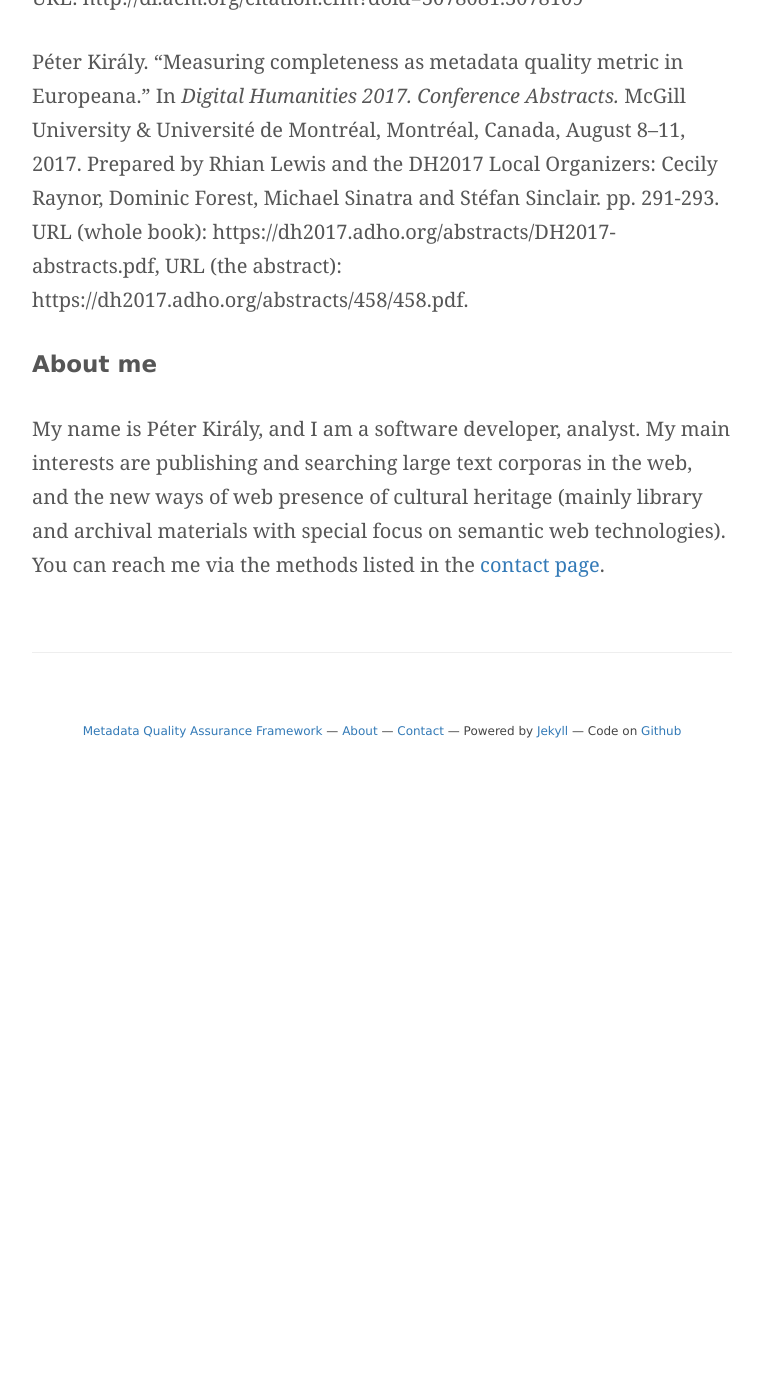
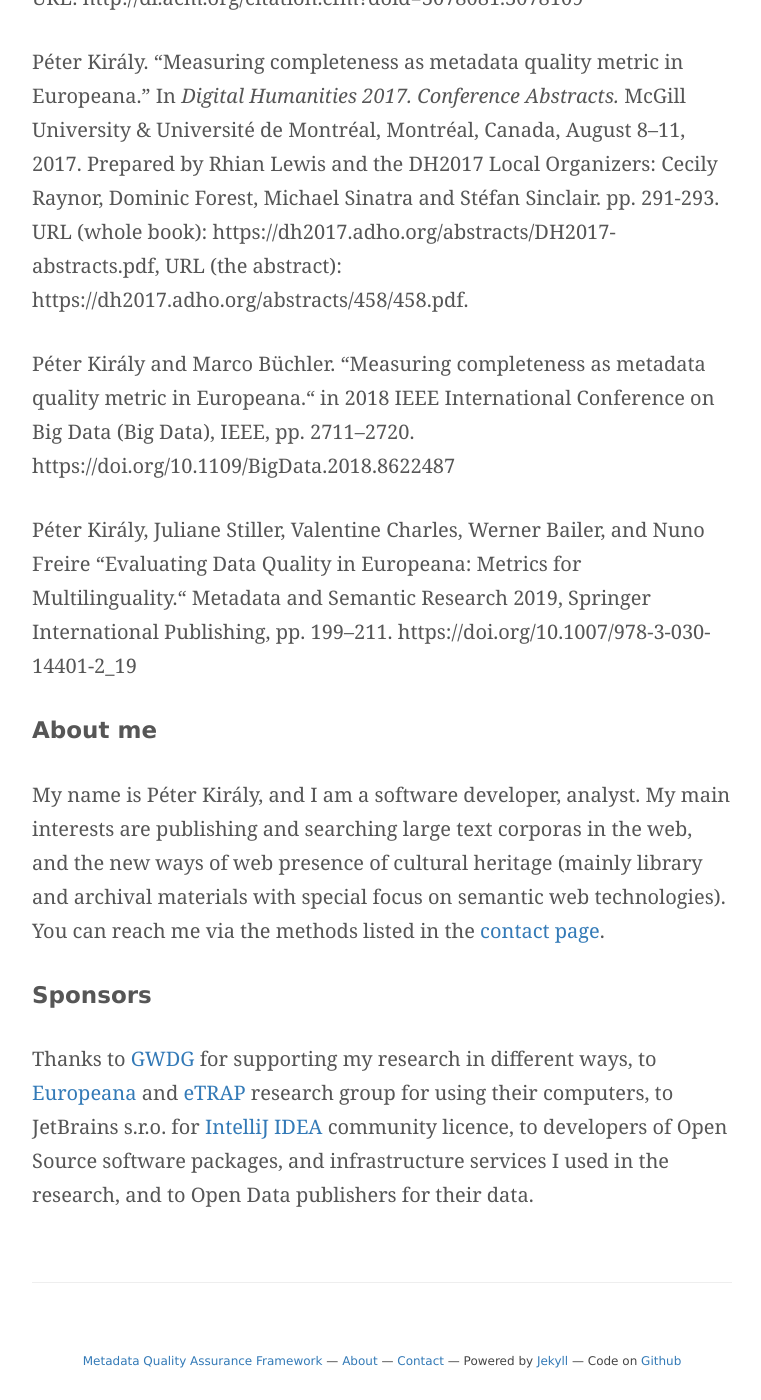
Before and after one commit to pkiraly/pkiraly.github.io, a Jekyll site: the page built from about.md, in a window 1280 px wide and 1400 px high, scrolled down 2292 px. Shown: the whole window, without its empty margins (258-1019 px from the left). Built offline with Jekyll 4.4.1, drawn with Linux system fonts in a browser that asks for light colours; nearby versions of some CDN libraries; some web fonts are replaced; comment, search, counter and statistics services are not loaded; before the commit the page ends 3062 px from its top, so only the background shows below that.

Commit message:
Update about.md

```diff
--- a/about.md
+++ b/about.md
@@ -38,5 +38,13 @@ URL: http://dl.acm.org/citation.cfm?doid=3078081.3078109
 
 Péter Király. “Measuring completeness as metadata quality metric in Europeana.” In *Digital Humanities 2017. Conference Abstracts.* McGill University & Université de Montréal, Montréal, Canada, August 8–11, 2017. Prepared by Rhian Lewis and the DH2017 Local Organizers: Cecily Raynor, Dominic Forest, Michael Sinatra and Stéfan Sinclair. pp. 291-293. URL (whole book): https://dh2017.adho.org/abstracts/DH2017-abstracts.pdf, URL (the abstract): https://dh2017.adho.org/abstracts/458/458.pdf.
 
+Péter Király and Marco Büchler. “Measuring completeness as metadata quality metric in Europeana.“ in 2018 IEEE International Conference on Big Data (Big Data), IEEE, pp. 2711–2720. https://doi.org/10.1109/BigData.2018.8622487
+
+Péter Király, Juliane Stiller, Valentine Charles, Werner Bailer, and Nuno Freire “Evaluating Data Quality in Europeana: Metrics for Multilinguality.“ Metadata and Semantic Research 2019, Springer International Publishing, pp. 199–211. https://doi.org/10.1007/978-3-030-14401-2_19
+
 ## About me
 My name is Péter Király, and I am a software developer, analyst. My main interests are publishing and searching large text corporas in the web, and the new ways of web presence of cultural heritage (mainly library and archival materials with special focus on semantic web technologies). You can reach me via the methods listed in the [contact page](/contact).
+
+## Sponsors
+
+Thanks to [GWDG](http://gwdg.de) for supporting my research in different ways, to [Europeana](https://europeana.eu) and [eTRAP](https://www.etrap.eu/) research group for using their computers, to JetBrains s.r.o. for [IntelliJ IDEA](https://www.jetbrains.com/idea/) community licence, to developers of Open Source software packages, and infrastructure services I used in the research, and to Open Data publishers for their data.
```
